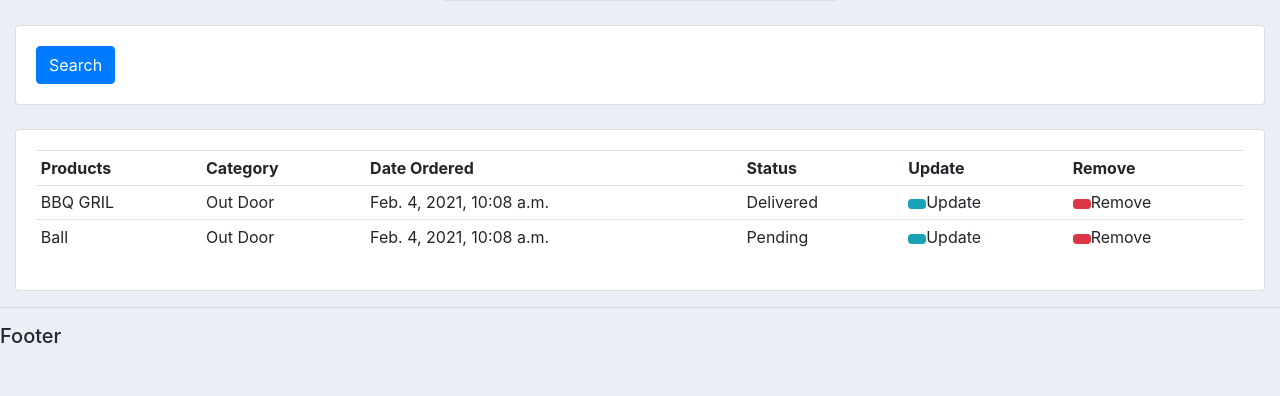
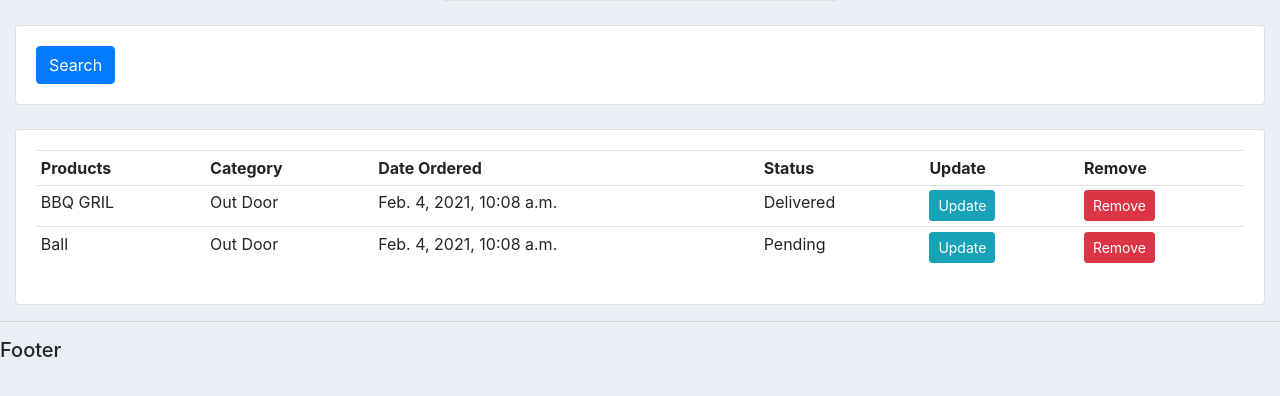
Before and after one commit to sammijahidul/CRM-System-Using-Python-Django-, a Django app: page /customer/1/ in a window 1280 px wide. Shown: the part 306-702 px from the top of the page. Run offline with Django 3.2, Linux system fonts and the light colour scheme; data comes from the database, SQL or seed files in the repository; some libraries are stand-ins or nearby versions.

Commit message:
changed some bootstrap stuff for button

```diff
--- a/accounts/templates/accounts/customer.html
+++ b/accounts/templates/accounts/customer.html
@@ -56,15 +56,18 @@
                     <th>Update</th>
                     <th>Remove</th>
                 </tr>
+
                 {% for order in orders %}
+
                  <tr>
-                    <td>{{order.product}}</td>
-                    <td>{{order.product.category}}</td>
-                    <td>{{order.date_created}}</td>
-                    <td>{{order.status}}</td>
-                    <td><a class="btn btn-sm btn-info" href=""></a>Update</td>
-                    <td><a class="btn btn-sm btn-danger" href=""></a>Remove</td>
+                     <td>{{order.product}}</td>
+                     <td>{{order.product.category}}</td>
+                     <td>{{order.date_created}}</td>
+                     <td>{{order.status}}</td>
+                     <td><a class="btn btn-sm btn-info" href="">Update</a></td>
+                     <td><a class="btn btn-sm btn-danger" href="">Remove</a></td>
                 </tr>
+
                 {% endfor %}
             </table>
         </div>
```
